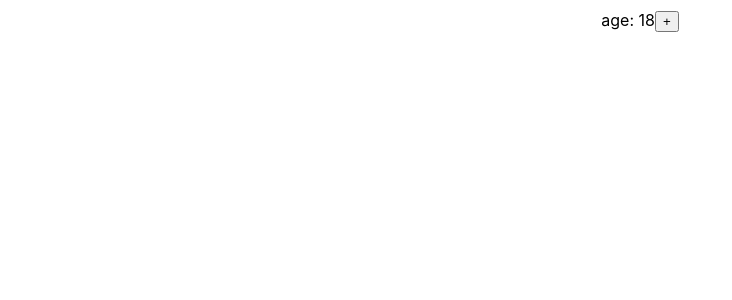
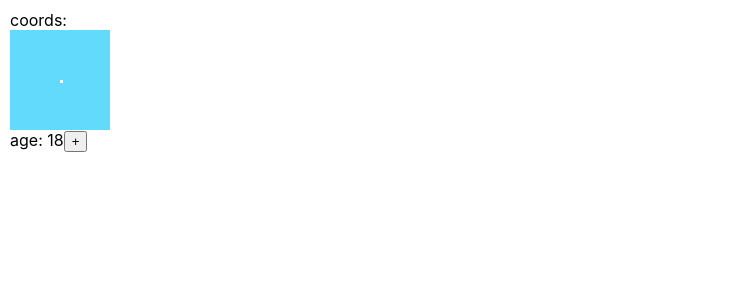
Before and after one commit to wostrau/hook-app, a React (Create React App) app: page / in a window 1280 px wide. Shown: the top 300 px of the page, without its empty margins (0-732 px from the left). Built offline with nearby package versions, Linux system fonts and the light colour scheme.

Commit message:
Hook app #1 video lesson - DONE

```diff
--- a/src/App.css
+++ b/src/App.css
@@ -1,38 +1,15 @@
-.App {
-  text-align: center;
+.area {
+    width: 100px;
+    height: 100px;
+    background-color: #61dafb;
+    position: relative;
 }
 
-.App-logo {
-  height: 40vmin;
-  pointer-events: none;
+.point {
+    width: 3px;
+    height: 3px;
+    background-color: white;
+    position: absolute;
+    left: 20px;
+    bottom: 20px;
 }
-
-@media (prefers-reduced-motion: no-preference) {
-  .App-logo {
-    animation: App-logo-spin infinite 20s linear;
-  }
-}
-
-.App-header {
-  background-color: #282c34;
-  min-height: 100vh;
-  display: flex;
-  flex-direction: column;
-  align-items: center;
-  justify-content: center;
-  font-size: calc(10px + 2vmin);
-  color: white;
-}
-
-.App-link {
-  color: #61dafb;
-}
-
-@keyframes App-logo-spin {
-  from {
-    transform: rotate(0deg);
-  }
-  to {
-    transform: rotate(360deg);
-  }
-}
--- a/src/App.tsx
+++ b/src/App.tsx
@@ -1,10 +1,35 @@
 import React from 'react'
+import './App.css'
 
-export const App: React.FC<AppPropsType> = ({age = 0, incrementAge}) => {
-    const buttonHandler = () => incrementAge(age)
+type AppPropsType = {
+    age: null | number
+    incrementAge: (arg: number) => void
+    changeCoords: (x: number, y: number) => void
+    styledCoords: { left: string, top: string }
+}
+
+export const App: React.FC<AppPropsType> = (props) => {
+    const {age = 0, incrementAge, styledCoords, changeCoords} = props
+
+    const buttonHandler = () => {
+        if (age) incrementAge(age)
+    }
+    const areaHandler: React.MouseEventHandler<HTMLDivElement> = (e) => {
+        changeCoords(e.clientX, e.clientY)
+    }
 
     return (
         <div className="App" style={{padding: '10px'}}>
+            coords:
+            <div
+                className={'area'}
+                onClick={areaHandler}
+            >
+                <div
+                    className={'point'}
+                    style={styledCoords}
+                ></div>
+            </div>
             age: {age}
             <button
                 onClick={buttonHandler}
@@ -13,7 +38,3 @@ export const App: React.FC<AppPropsType> = ({age = 0, incrementAge}) => {
         </div>
     )
 }
-type AppPropsType = {
-    age: number
-    incrementAge: (arg: number) => void
-}
--- a/src/AppContainer.tsx
+++ b/src/AppContainer.tsx
@@ -3,15 +3,23 @@ import './App.css'
 import {App} from './App'
 
 
-export const AppContainer = (props: any) => {
+export const AppContainer = () => {
     const [age, setAge] = useState<number | null>(18)
     const incrementAge = (age: number) => setAge(age + 1)
 
+    const [coords, setCoords] = useState<{x: number, y: number}>({x: 50, y: 50})
+    const changeCoords = (x: number, y: number) => setCoords({x, y})
+    const styledCoords = {
+        left: coords.x + 'px',
+        top: coords.y + 'px'
+    }
+
     return (
         <App
-            {...props}
             age={age}
             incrementAge={incrementAge}
+            changeCoords={changeCoords}
+            styledCoords={styledCoords}
         />
     )
 }
```
